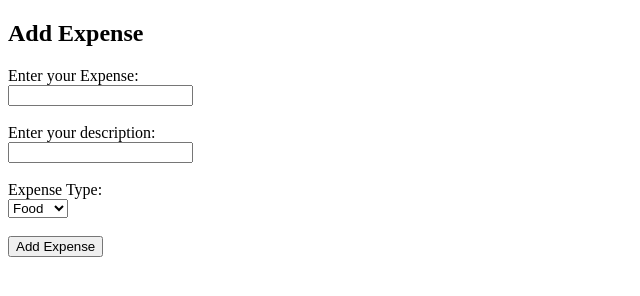
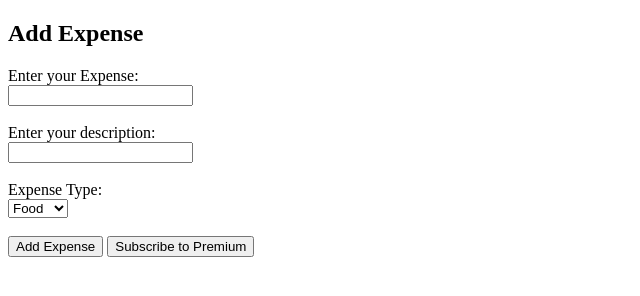
Before and after one commit to axxomano/Expense-Tracker, a website: page views/addExpense.html in a window 1280 px wide. Shown: the whole page, without its empty margins (0-640 px from the left). Drawn offline with Linux system fonts and the light colour scheme.

Commit message:
with razorpay integrated

```diff
--- a/views/addExpense.html
+++ b/views/addExpense.html
@@ -26,6 +26,7 @@
     <br><br>
   </div>
   <button type="button" onclick="submitForm()">Add Expense</button>
+  <button onclick="razorpay()">Subscribe to Premium</button>
   <p id="message"></p>
 </form>
 
```
